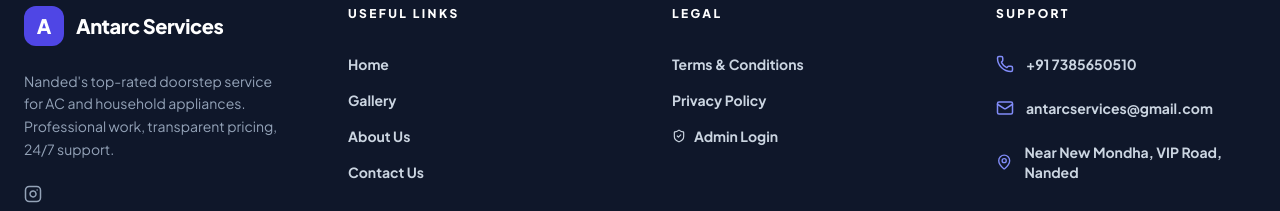
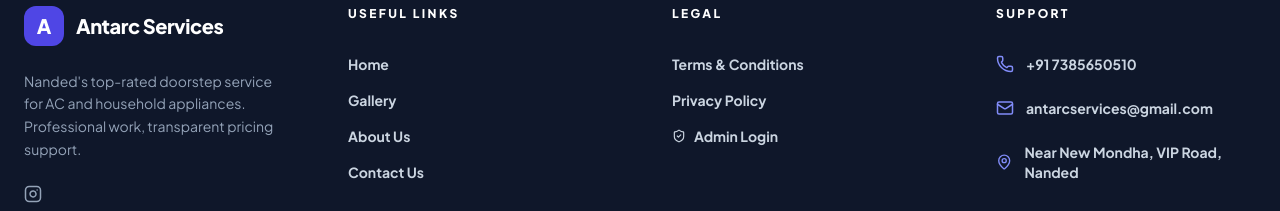
Before and after one commit to musashaikh6448/Anterc-frontend, a React (Vite) app: page /terms in a window 1280 px wide. Shown: the part 2616-2827 px from the top of the page. Built offline with nearby package versions, Linux system fonts and the light colour scheme; no server answers; the HTML template or start-up script is replaced by a standard one.

Commit message:
Update Footer.tsx

```diff
--- a/src/components/Footer.tsx
+++ b/src/components/Footer.tsx
@@ -19,7 +19,7 @@ const Footer: React.FC = () => {
               </h3>
             </Link>
             <p className="text-sm text-slate-400 leading-relaxed max-w-xs">
-              Nanded's top-rated doorstep service for AC and household appliances. Professional work, transparent pricing, 24/7 support.
+              Nanded's top-rated doorstep service for AC and household appliances. Professional work, transparent pricing support.
             </p>
             <div className="flex justify-start gap-5">
               <a
```
